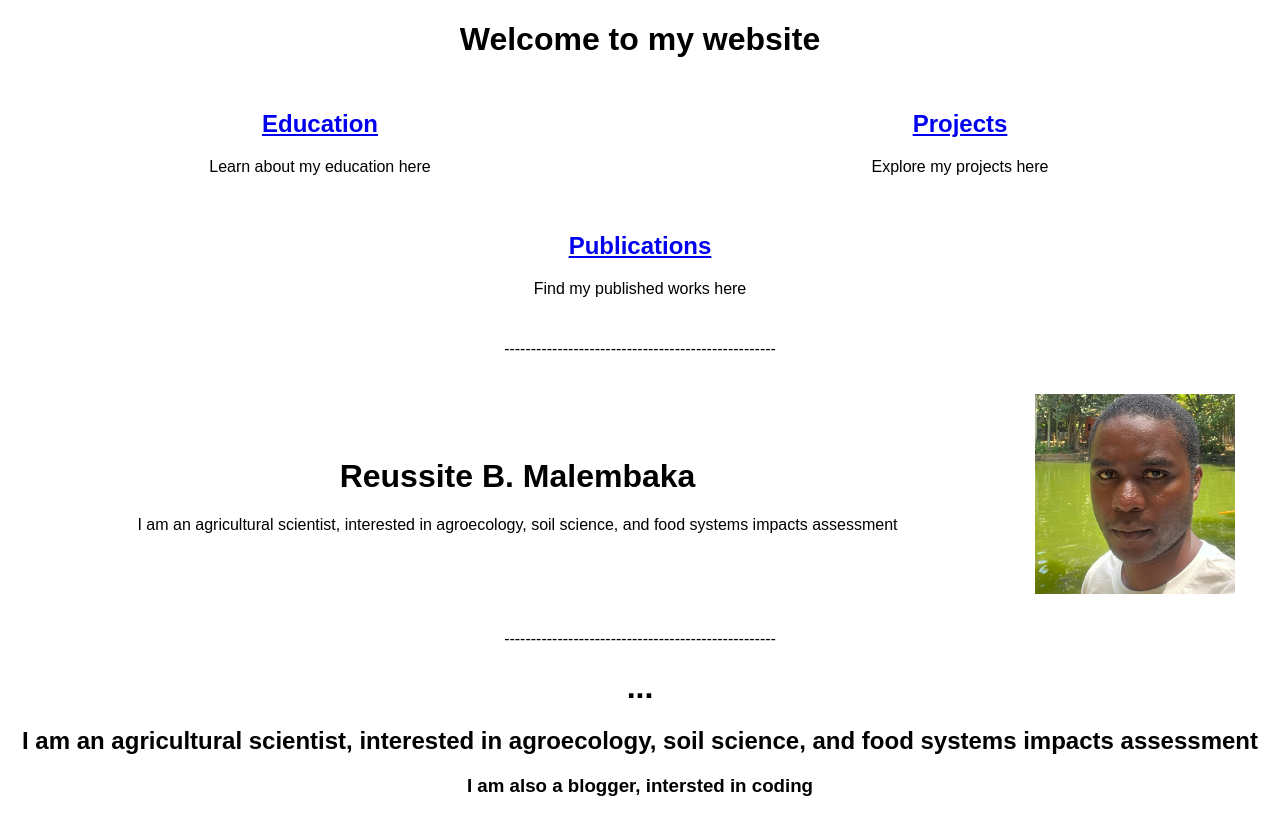
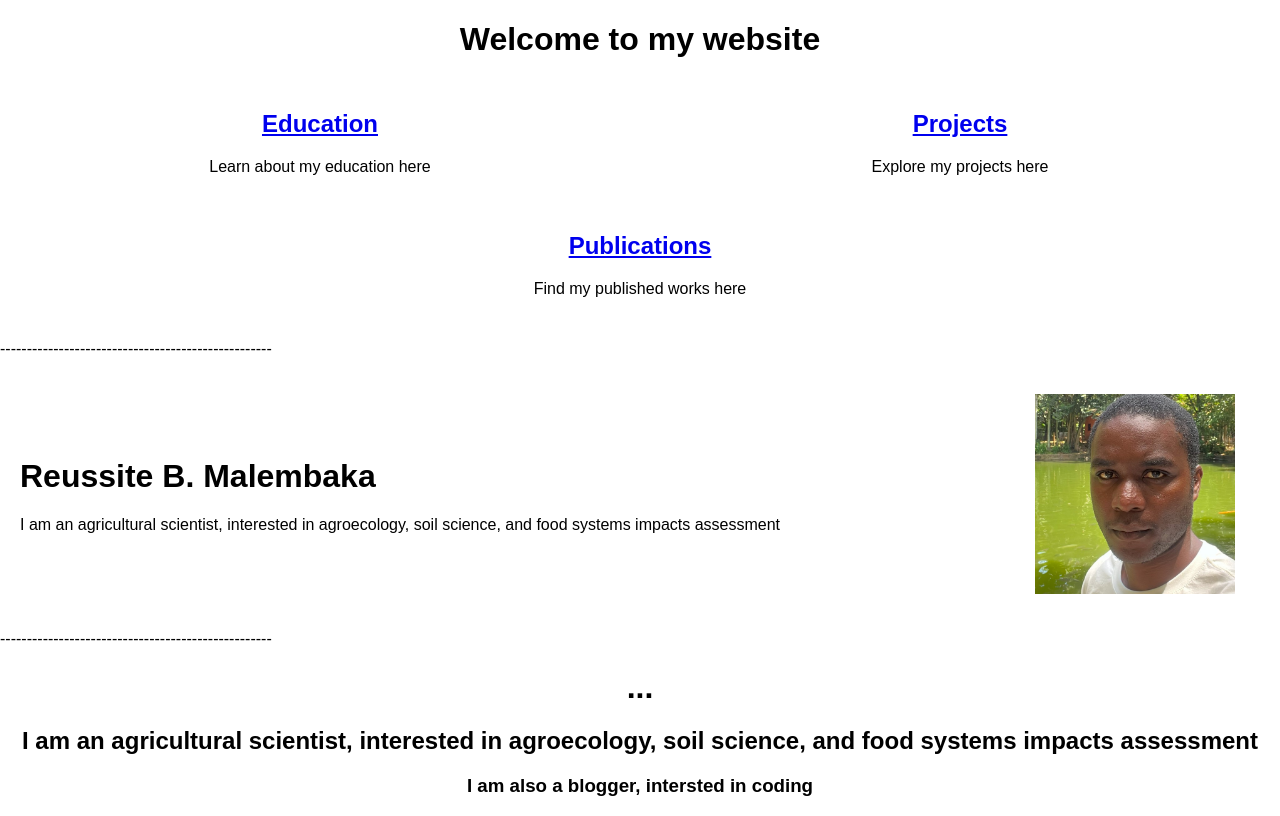
Before and after one commit to reussitemalembaka/reussitemalembaka.github.io, a Jekyll site: the page index.html, which Jekyll copies as it is, in a window 1280 px wide. Shown: the top 816 px of the page. Built offline with Jekyll 4.4.1, drawn with Linux system fonts in a browser that asks for light colours.

Commit message:
Update index.html

```diff
--- a/index.html
+++ b/index.html
@@ -39,10 +39,8 @@
         <p>Find my published works here</p>
       </div>
     </div>
-<div class="center">
   <p>---------------------------------------------------</p>
   <!-- This is to place my picture on the right -->
-
 
   <div class="profile-container">
     <div class="profile-description">
@@ -57,10 +55,9 @@
   <link rel="stylesheet" href="styles.css">
 
 <p>---------------------------------------------------</p>
-
+<div class="center">
         <h1> ... </h1>
         <h2> I am an agricultural scientist, interested in agroecology, soil science, and food systems impacts assessment </h2>
-    </header>
         <h3> I am also a blogger, intersted in coding</h3>
         <p> I share below some images of my time as a scientist</p>
     <section>
```
